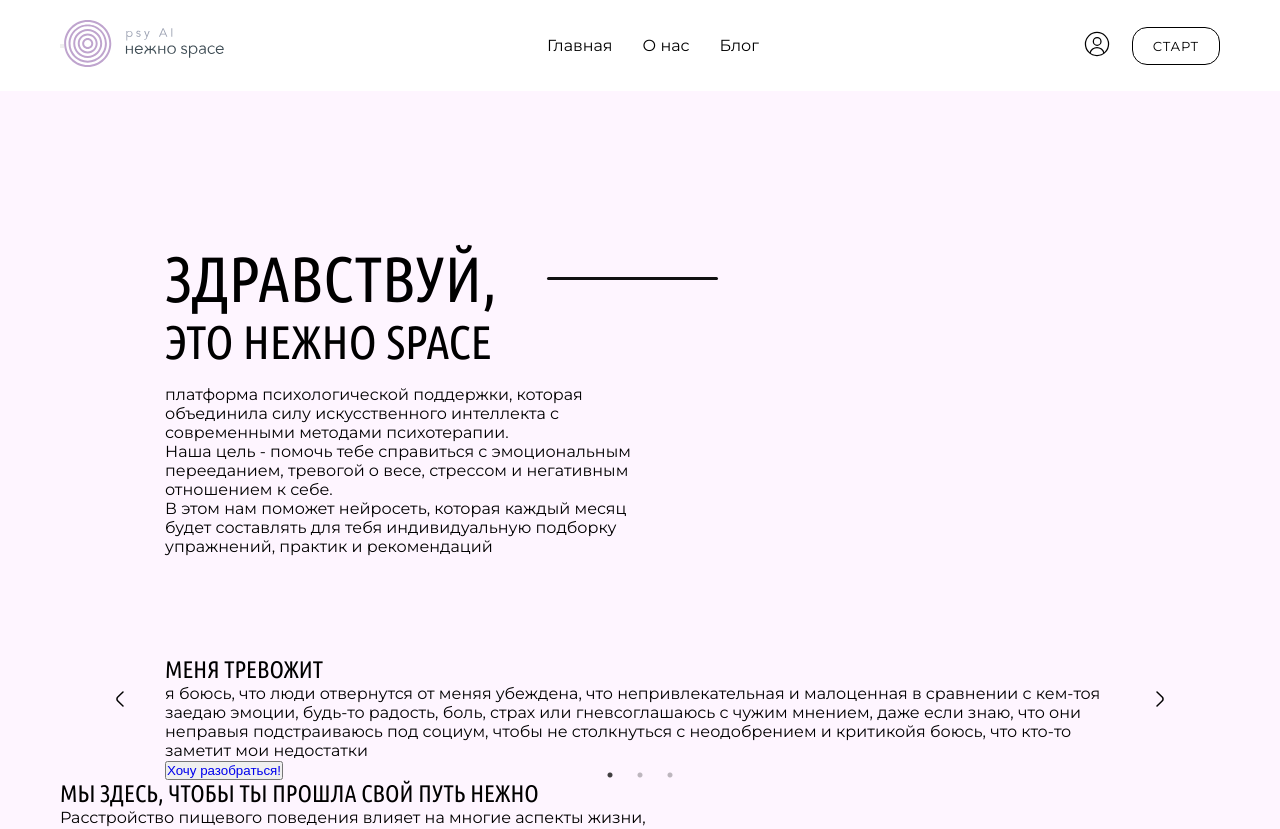
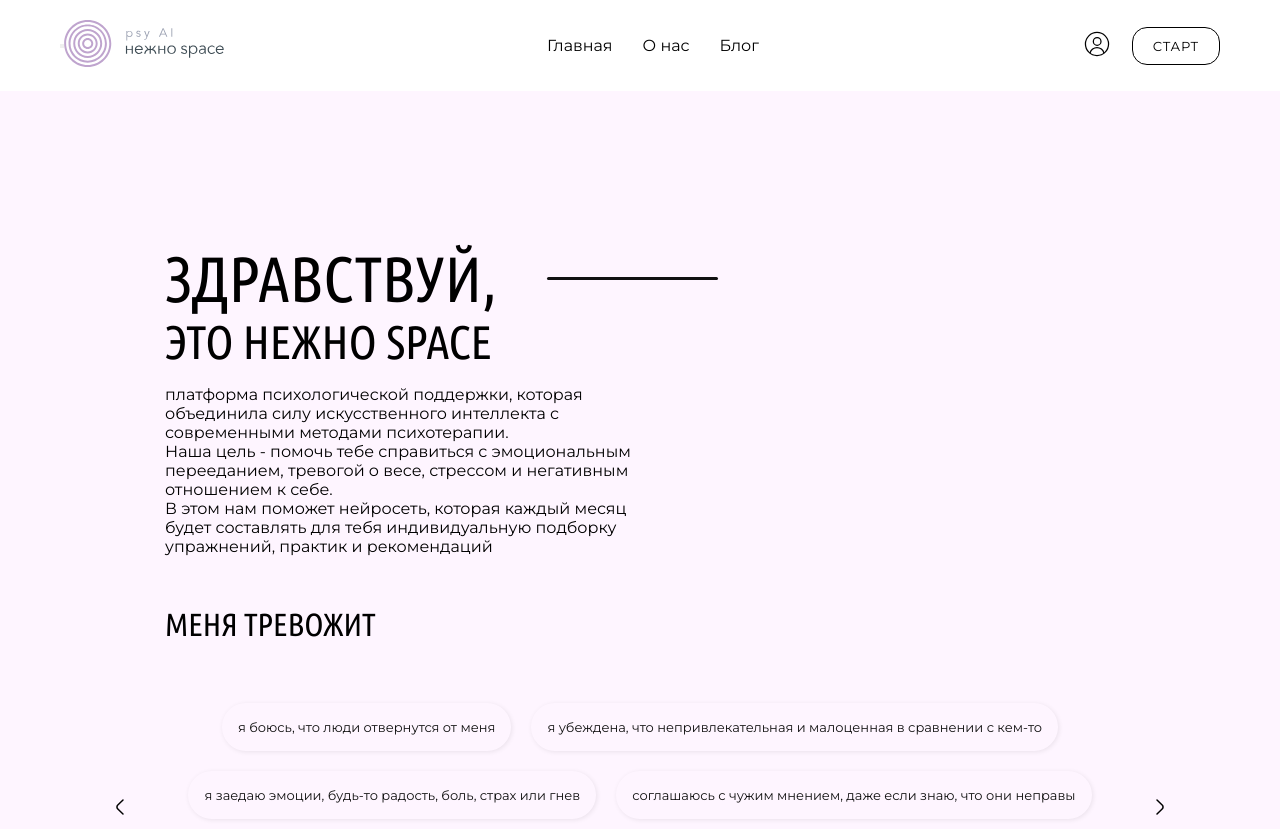
Before and after one commit to juliavolk96/NezhnoSpace_project, a React (Create React App) app: page / in a window 1280 px wide. Shown: the top 829 px of the page. Built offline with nearby package versions, Linux system fonts and the light colour scheme.

Commit message:
fix: slider

```diff
--- a/src/components/MainSlider.jsx
+++ b/src/components/MainSlider.jsx
@@ -1,4 +1,4 @@
-import React, { useRef } from 'react';
+import React, { useRef, useState } from 'react';
 import Slider from 'react-slick';
 import 'slick-carousel/slick/slick.css';
 import 'slick-carousel/slick/slick-theme.css';
@@ -43,6 +43,10 @@ function MainSlider() {
     arrows: false,
   };
 
+  const [activeIndexes, setActiveIndexes] = useState(
+    MainSliderText.map(() => new Set()),
+  );
+
   const handlePrevClick = () => {
     if (sliderRef.current) {
       sliderRef.current.slickPrev();
@@ -55,14 +59,36 @@ function MainSlider() {
     }
   };
 
+  const handleItemClick = (groupIndex, itemIndex) => {
+    const newActiveIndexes = [...activeIndexes];
+    if (newActiveIndexes[groupIndex].has(itemIndex)) {
+      newActiveIndexes[groupIndex].delete(itemIndex);
+    } else {
+      newActiveIndexes[groupIndex].add(itemIndex);
+    }
+    setActiveIndexes(newActiveIndexes);
+  };
+
+  const isItemActive = (groupIndex, itemIndex) => (
+    activeIndexes[groupIndex].has(itemIndex)
+  );
+
   return (
     <div>
       <CustomSliderControls onPrevClick={handlePrevClick} onNextClick={handleNextClick} />
-      <Slider {...settings} ref={sliderRef}>
-        {MainSliderText.map((itemGroup, index) => (
-          <div key={index}>
-            {itemGroup.map((item, i) => (
-              <span key={i}>{item}</span>
+      <Slider className='slick-sliders' {...settings} ref={sliderRef}>
+        {MainSliderText.map((itemGroup, groupIndex) => (
+          <div className='it-bothers-me-group' key={groupIndex}>
+            {itemGroup.map((item, itemIndex) => (
+              <div
+                key={itemIndex}
+                className={`it-bothers-me-item ${
+                  isItemActive(groupIndex, itemIndex) ? 'active' : ''
+                }`}
+                onClick={() => handleItemClick(groupIndex, itemIndex)}
+              >
+                <span>{item}</span>
+              </div>
             ))}
           </div>
         ))}
--- a/src/components/arrows_style.css
+++ b/src/components/arrows_style.css
@@ -1,6 +1,7 @@
 .arrow-left {
   left: -60px;
-  background: url('../images/Left-2.svg') no-repeat center center;
+  background: url('../images/Left-2.svg') no-repeat;
+  background-position: center center;
   width: 30px;
   height: 30px;
   position: absolute;
@@ -11,7 +12,7 @@
 [dir='rtl'] .arrow-left::before {
   right: -60px;
   left: auto;
-  background: url('../images/Left-2.svg') no-repeat center center;
+  background: url('../images/Left-2.svg') no-repeat;
   width: 30px;
   height: 30px;
   position: absolute;
@@ -20,7 +21,8 @@
 
 .arrow-right {
   right: -60px;
-  background: url('../images/Right-2.svg') no-repeat center center;
+  background: url('../images/Right-2.svg') no-repeat;
+  background-position: center center;
   width: 30px;
   height: 30px;
   position: absolute;
@@ -31,9 +33,16 @@
 [dir='rtl'] .arrow-right {
   right: auto;
   left: -60px;
-  background: url('../images/Right-2.svg') no-repeat center center;
+  background: url('../images/Right-2.svg') no-repeat;
   width: 30px;
   height: 30px;
   position: absolute;
   border: none;
 }
+
+.arrow-left,
+.arrow-left::before,
+.arrow-right,
+.arrow-right {
+  top: 45%;
+}
--- a/src/components/commonStyle.css
+++ b/src/components/commonStyle.css
@@ -65,3 +65,23 @@ a {
 .footer-documents a {
   color: #fff;
 }
+
+/*Buttons*/
+.blue-button {
+  font-family: 'Ubuntu Condensed', sans-serif;
+  font-size: 13px;
+  background-color: #421DD8;
+  padding: 16px 32px;
+  border-radius: 15px;
+  color: white;
+  border: none;
+  cursor: pointer;
+  letter-spacing: 0.1em;
+  text-transform: uppercase;
+  margin-top: 70px;
+  display: inline-block;
+}
+
+.blue-button a {
+  color: white;
+}
--- a/src/components/style.css
+++ b/src/components/style.css
@@ -173,12 +173,163 @@
   text-align: left;
 }
 
-
-/*Intro-anxiety*/
+/*Slider*/
 .intro-anxiety {
-  margin-top: 100px;
+  position: relative;
+  margin-bottom: 50px;
+  margin-top: 50px;
+  text-align: center;
 }
 
+.intro-anxiety-title {
+  text-align: left;
+  margin-bottom: 0;
+  font-size: 32px;
+  line-height: 37px;
+}
+
+.intro-anxiety-slider {
+  height: 260px;
+  /* margin: 0 auto; */
+}
+
+.slick-sliders {
+  display: flex;
+  height: 100%;
+  margin: auto;
+}
+
+.slick-sliders .slick-list {
+  height: 100%;
+  width: 100%;
+  padding-top: 10px;
+  padding-bottom: 20px;
+}
+
+.slick-track {
+  margin-top: 40px;
+}
+
+.it-bothers-me-group {
+  text-align: center;
+  position: relative;
+  left: 0px;
+  top: 0px;
+  z-index: 10;
+}
+
+.it-bothers-me-item {
+  display: inline-flex;
+  position: relative;
+  left: 0px;
+  top: 0px;
+  z-index: 10;
+}
+
+.it-bothers-me-item > span {
+  display: inline-flex;
+  padding: 16px;
+  line-height: 16px;
+  font-size: 13px;
+  color: #111111;
+  margin: 10px;
+  width: auto;
+  cursor: pointer;
+  box-shadow: 1px 1px 5px #11111115;
+  border-radius: 100px;
+  transition: background-color 0.5s ease;
+  overflow: visible;
+}
+
+/*Стили при нажатии*/
+.it-bothers-me-item.active > span {
+  background-color: #8d9ace;
+  color: white;
+  /* box-shadow: none;  */
+  box-shadow: 1px 1px 5px #11111115;
+  filter: drop-shadow(0px 2px 6px rgba(17, 17, 17, 0.15));
+  border-radius: 100px;
+}
+
+.blue-button > a {
+  display: flex;
+  text-align: center;
+  width: 250px;
+  align-items: center;
+  justify-content: center;
+}
+
+/*Dots - переопределение стилей*/
+.slick-dotted.slick-slider {
+  margin-bottom: 30px;
+}
+
+
+.slick-dots {
+  position: absolute;
+  bottom: -25px;
+  display: block;
+  width: 100%;
+  padding: 0;
+  margin: 0;
+  list-style: none;
+  text-align: center;
+}
+
+.slick-dots li {
+  position: relative;
+  display: inline-block;
+  width: 10px;
+  height: 10px;
+  margin: 0 5px;
+  padding: 0;
+  cursor: pointer;
+}
+
+.slick-dots li button {
+  font-size: 0;
+  line-height: 0;
+  display: block;
+  width: 30px;
+  height: 30px;
+  padding: 5px;
+  cursor: pointer;
+  color: transparent;
+  border: 0;
+  outline: none;
+  background: transparent;
+}
+
+.slick-dots li button:hover,
+.slick-dots li button:focus {
+  outline: none;
+}
+
+.slick-dots li button:hover:before,
+.slick-dots li button:focus:before {
+  opacity: 0.25;
+}
+
+.slick-dots li button:before {
+  font-family: 'slick';
+  font-size: 10px;
+  position: absolute;
+  top: 0;
+  left: 0;
+  width: 30px;
+  height: 30px;
+  content: '•';
+  text-align: center;
+  opacity: .25;
+  color: #BFA4CE;;
+  -webkit-font-smoothing: antialiased;
+  -moz-osx-font-smoothing: grayscale;
+}
+
+.slick-dots li.slick-active button:before {
+  opacity: .75;
+  color: #7264AA;
+}
 
 /*Footer style*/
 
```
